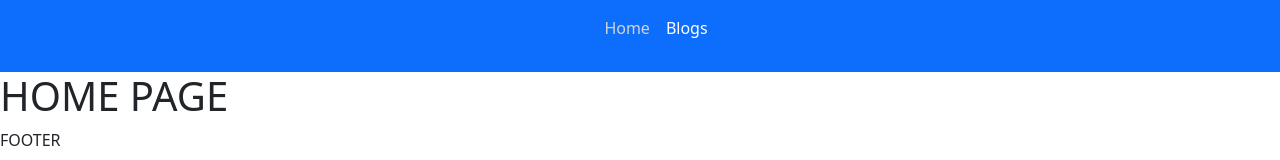
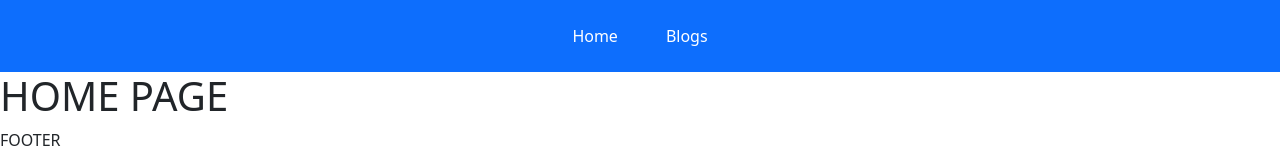
Before and after one commit to AlessandroSottosanti/react-router, a React (Vite) app: page / in a window 1280 px wide. Shown: the top 160 px of the page. Built offline with nearby package versions, Linux system fonts and the light colour scheme.

Commit message:
feat: style nav

```diff
--- a/src/components/AppHeader.jsx
+++ b/src/components/AppHeader.jsx
@@ -4,7 +4,7 @@ function AppHeader() {
     const menu = [
         {
             path: "/",
-            title:"Home"
+            title: "Home"
         },
         {
             path: "/blogs",
@@ -14,15 +14,20 @@ function AppHeader() {
     ]
 
     return (
-        <header className="d-flex justify-content-center align-items-center py-3 bg-primary">
-            <ul className="d-flex gap-3">
-                {menu.map((page) => (
-                    <li key={page.title}>
-                        <NavLink to={page.path}>{page.title}</NavLink>
-                    </li>
-                ))}
-            </ul>
+        <header className="py-3 bg-primary">
+            <nav className="container d-flex justify-content-center">
+                <ul className="nav d-flex gap-3">
+                    {menu.map((page) => (
+                        <li className="nav-item" key={page.title}>
+                            <NavLink className="nav-link text-white" to={page.path}>
+                                {page.title}
+                            </NavLink>
+                        </li>
+                    ))}
+                </ul>
+            </nav>
         </header>
+
     )
 }
 
```
